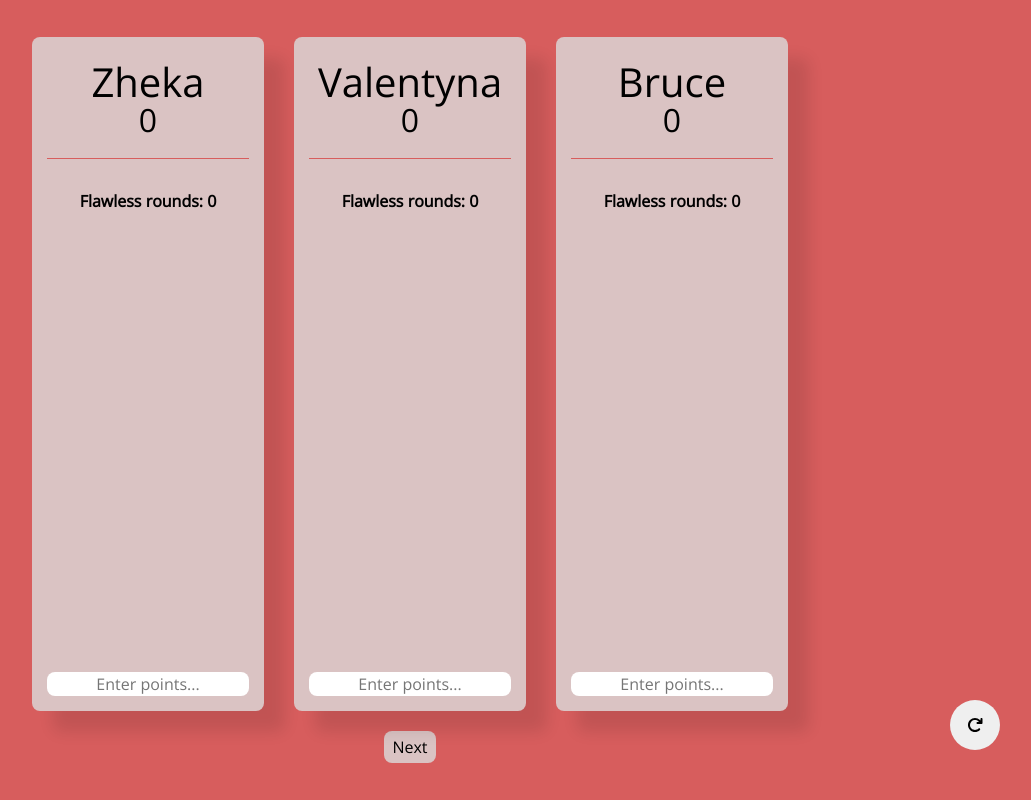
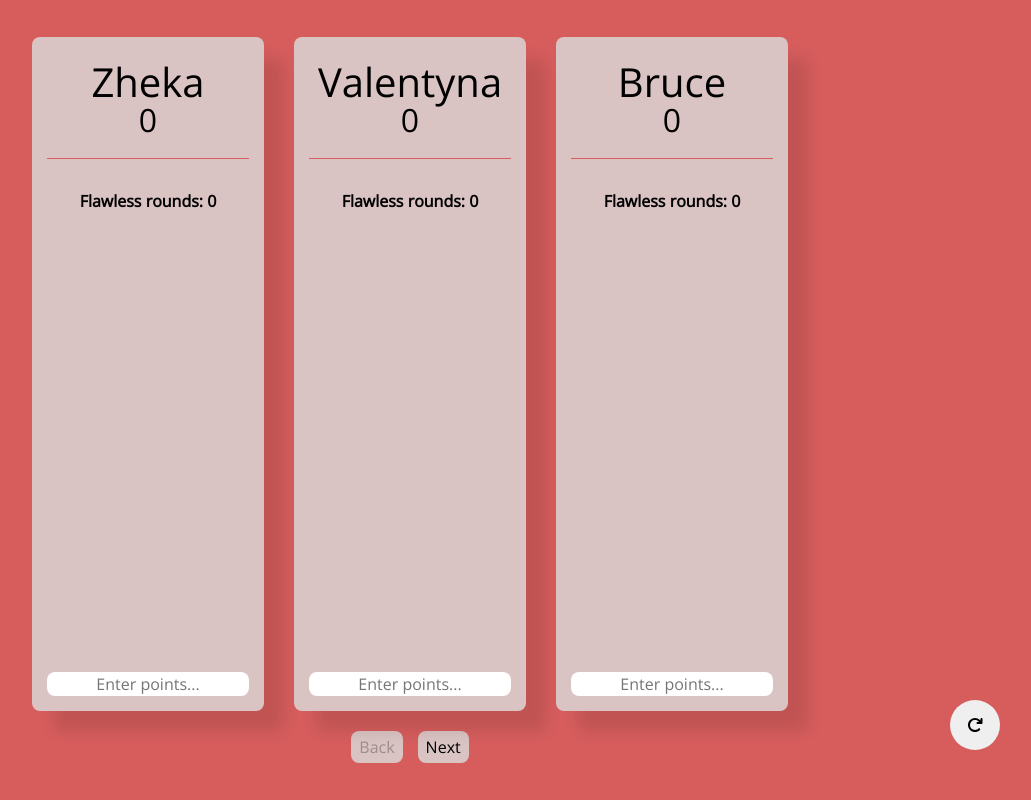
Before and after one commit to DexLuthor/uno-scoreboard, an Angular app: page / in a window 1280 px wide. Shown: the whole page, without its empty margins (230-1261 px from the left). Built offline with nearby package versions, Linux system fonts and the light colour scheme.

Commit message:
back button

```diff
--- a/src/app/app.component.html
+++ b/src/app/app.component.html
@@ -14,11 +14,19 @@
       <input [(ngModel)]="pointInputs[i]" type="number" placeholder="Enter points...">
     </div>
   </div>
-  <button
-    (click)="next()"
-    class="next"
-    tabindex="-1">Next
-  </button>
+  <div class="controls">
+    <button
+      (click)="back()"
+      [disabled]="backDisabled()"
+      class="next"
+      tabindex="-1">Back
+    </button>
+    <button
+      (click)="next()"
+      class="next"
+      tabindex="-1">Next
+    </button>
+  </div>
   <button
     (click)="reset()"
     class="reset"
--- a/src/app/app.component.scss
+++ b/src/app/app.component.scss
@@ -101,6 +101,11 @@ $border-radius: 8px;
     }
   }
 
+  .controls {
+    display: flex;
+    gap: 15px;
+  }
+
   .next {
     border: none;
     outline: none;
--- a/src/app/app.component.ts
+++ b/src/app/app.component.ts
@@ -53,4 +53,15 @@ export class AppComponent implements OnInit {
     this.players.forEach(p => p.history = [])
     localStorage.removeItem('state');
   }
+
+  back() {
+    this.players.forEach((player, idx) => {
+      let removed = player.history.pop();
+      this.pointInputs[idx] = removed!
+    })
+  }
+
+  backDisabled() {
+    return !this.players || !this.players.every(player => player.history.length > 0)
+  }
 }
```
